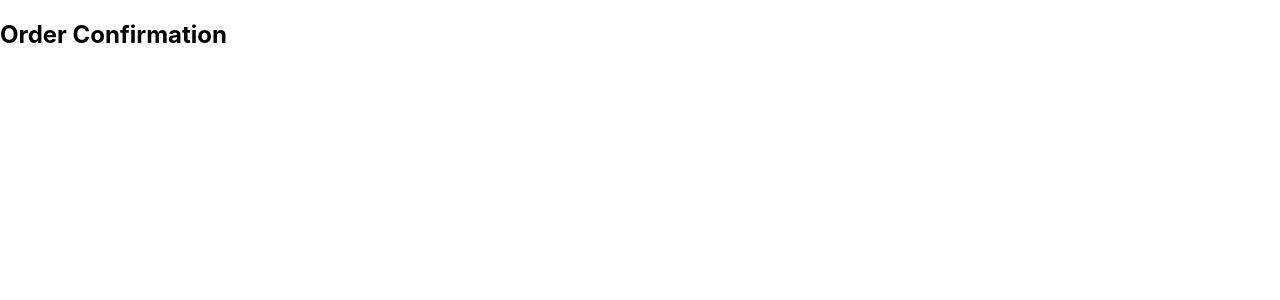
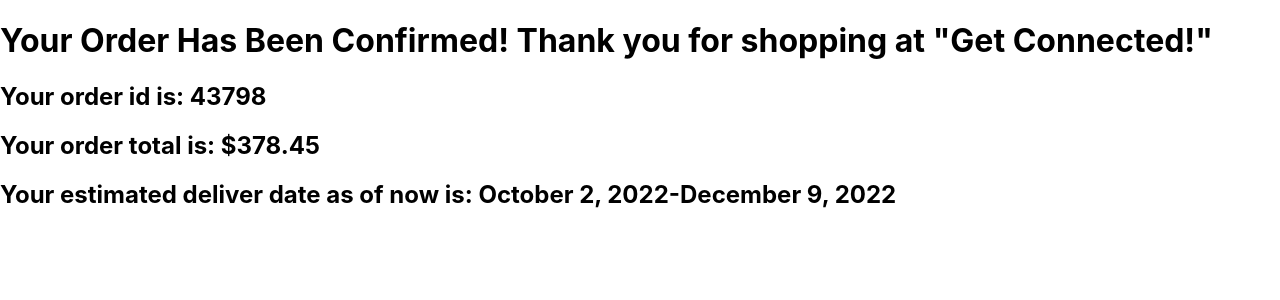
Before and after one commit to cs-isamiul/ECommerceProject, a React (Create React App) app: page /cart/confirmation in a window 1280 px wide. Shown: the top 300 px of the page. Built offline with nearby package versions, Linux system fonts and the light colour scheme.

Commit message:
Created an initial confirmation page with dummy variables

```diff
--- a/src/components/confirmation.js
+++ b/src/components/confirmation.js
@@ -1,6 +1,22 @@
 import React from "react";
 
-export default function OrderConfirm() {
-  return <h2>Order Confirmation</h2>;
-  //TODO: develop order confirmation to display when users place an order.
+const orderInformation = {
+  id: 43798,
+  currency: "$",
+  total: "$378.45",
+  estimatedDeliveryDateMin: "October 2, 2022",
+  estimatedDeliveryDateMax: "December 9, 2022",
 }
+
+function OrderConfirm() {
+  return (
+    <>
+      <h1>Your Order Has Been Confirmed! Thank you for shopping at "Get Connected!"</h1>
+      <h2>Your order id is: {orderInformation.id}</h2>
+      <h2>Your order total is: {orderInformation.total}</h2>
+      <h2>Your estimated deliver date as of now is: {orderInformation.estimatedDeliveryDateMin}-{orderInformation.estimatedDeliveryDateMax}</h2>
+    </>
+  );
+}
+
+export default OrderConfirm;
```
